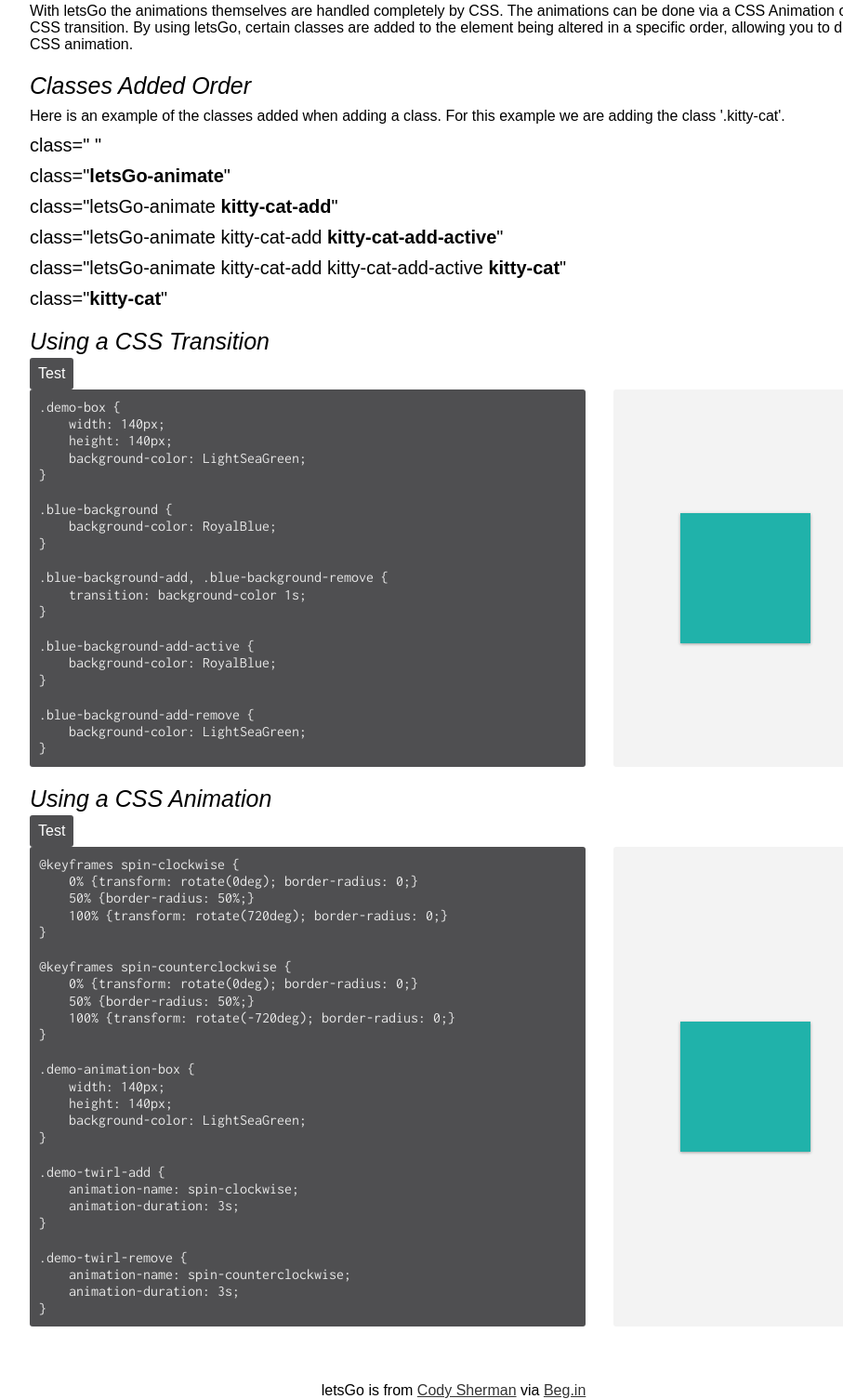
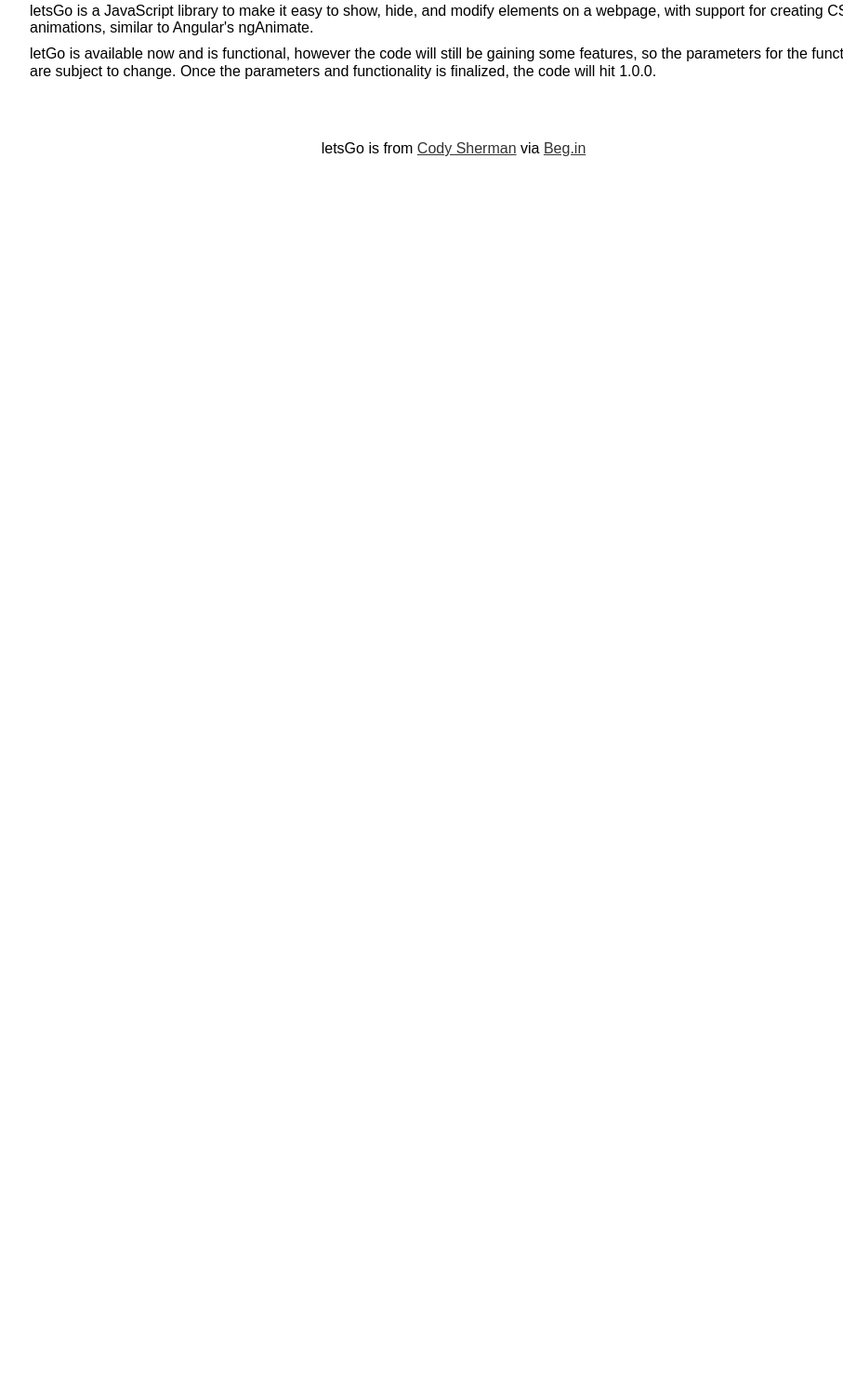
Before and after one commit to Beg-in/letsGo, a website: page index.html in a window 1280 px wide. Shown: the part 529-2034 px from the top of the page at 93% size, without its empty margins (152-1059 px from the left). After the commit the page ends 800 px from the top, so only its background shows below. Drawn offline with Linux system fonts and the light colour scheme.

Commit message:
style(index.html): improve documentation page

```diff
--- a/index.html
+++ b/index.html
@@ -72,7 +72,7 @@
                     <div class="warning">
                         <b>Warning:</b> letsGo is still pre-version 1.0.0. Please excuse this documentation as it evolves with the product.
                     </div>
-                    <div id="about" class="main-section letsGo-hide">
+                    <div id="about" class="main-section">
                         <h2>About</h2>
                         <p>
                             letsGo is a JavaScript library to make it easy to show, hide, and modify elements on a webpage, with support for creating CSS animations, similar to Angular's ngAnimate.
@@ -143,7 +143,7 @@
                             <p class="example-examples">Examples: true, false (default)</p>
                         </div>
                     </div>
-                    <div id="animations" class="main-section">
+                    <div id="animations" class="main-section letsGo-hide">
                         <h2>Animation Support</h2>
                         <p>
                             With letsGo the animations themselves are handled completely by CSS. The animations can be done via a CSS Animation or CSS transition. By using letsGo, certain classes are added to the element being altered in a specific order, allowing you to do the CSS animation.
@@ -173,7 +173,6 @@
                                 </p>
                             </span>
                         <h5>Using a CSS Transition</h5>
-                        <button type="button" name="button" onclick="letsGo('.demo-box', 'toggle', '.blue-background');">Test</button>
                         <div class="frow gutters">
                             <div class="col-md-2-3">
                                 <div class="fake-code" style="margin-bottom: 0;">
@@ -202,15 +201,14 @@
                             </div>
                             <div class="col-md-1-3">
                                  <div class="demo-box-container">
-                                     <div class="frow centered">
-                                         <div class="demo-box card-shadow">
-                                         </div>
+                                     <div class="frow centered-column justify-around">
+                                         <div class="demo-box card-shadow"></div>
+                                         <button type="button" name="button" onclick="letsGo('.demo-box', 'toggle', '.blue-background');">Test</button>
                                      </div>
                                 </div>
                             </div>
                         </div>
                         <h5>Using a CSS Animation</h5>
-                        <button type="button" name="button" onclick="letsGo('.demo-animation-box', 'toggle', '.demo-twirl');">Test</button>
                         <div class="frow gutters">
                             <div class="col-md-2-3">
                                 <div class="fake-code" style="margin-bottom: 0;">
@@ -245,9 +243,9 @@
                             </div>
                             <div class="col-md-1-3">
                                  <div class="demo-box-container">
-                                     <div class="frow centered">
-                                         <div class="demo-animation-box card-shadow">
-                                         </div>
+                                     <div class="frow centered-column justify-around">
+                                         <div class="demo-animation-box card-shadow"></div>
+                                         <button type="button" name="button" onclick="letsGo('.demo-animation-box', 'toggle', '.demo-twirl');">Test</button>
                                      </div>
                                 </div>
                             </div>
```
Lines whose indentation alone changed are shown as unchanged.
